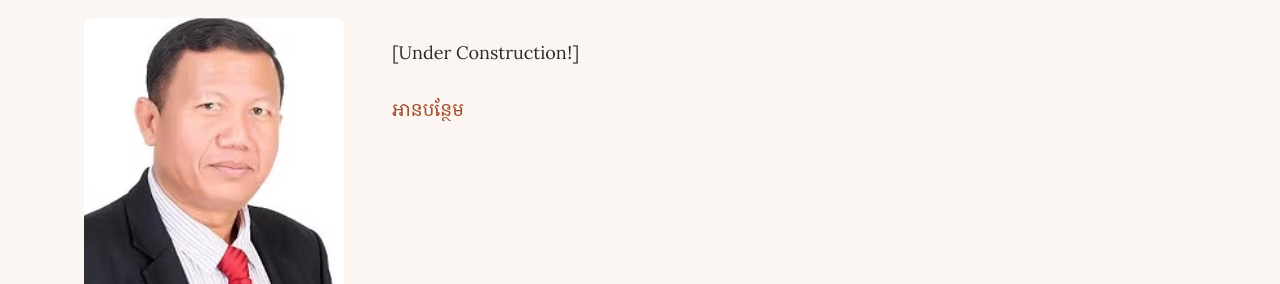
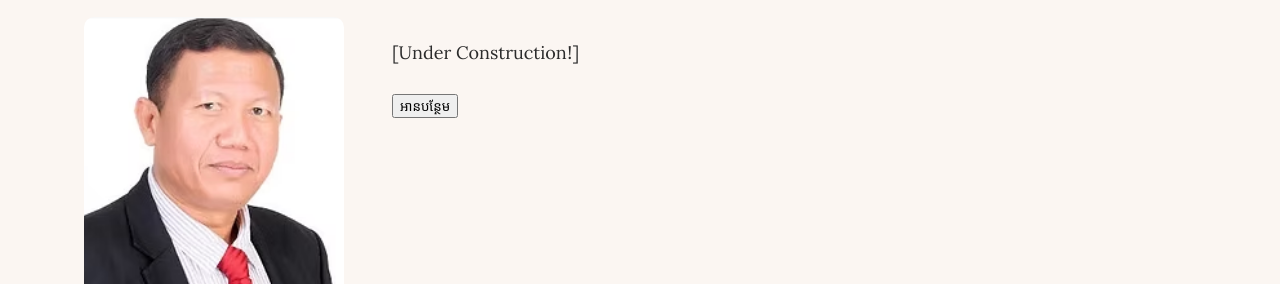
Before and after one commit to cdmd-cambodia/cdmd-cambodia.github.io, a Jekyll site: the page built from km/about.html, in a window 1280 px wide and 900 px high, scrolled down 481 px. Shown: the part 166-450 px from the top of the window. Built offline with Jekyll 4.4.1, drawn with Linux system fonts in a browser that asks for light colours.

Commit message:
Replace details element with button for message toggle

```diff
--- a/_includes/about.html
+++ b/_includes/about.html
@@ -28,10 +28,10 @@
       </div>
       <div>
         {{ a.message_intro | markdownify }}
-        <details class="readmore">
-          <summary><span class="when-closed">{{ t.ui.read_more }}</span><span class="when-open">{{ t.ui.read_less }}</span></summary>
+        <div id="message-more" hidden>
           {{ a.message_rest | markdownify }}
-        </details>
+        </div>
+        <button type="button" class="toggle-more" aria-expanded="false" aria-controls="message-more" data-more="{{ t.ui.read_more }}" data-less="{{ t.ui.read_less }}">{{ t.ui.read_more }}</button>
       </div>
     </div>
   </div>
```
